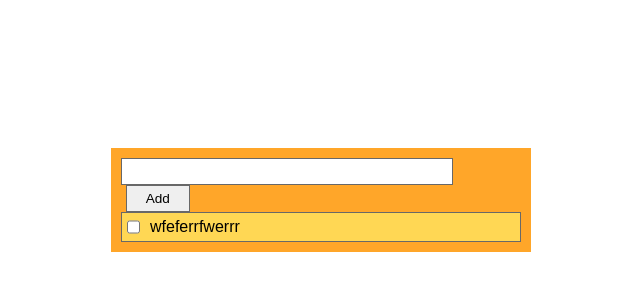
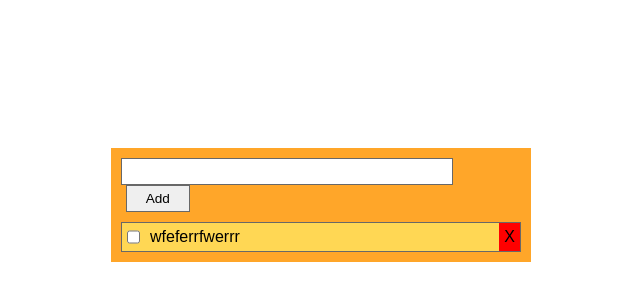
Before and after one commit to Sheetfan/A-checklist, a plain HTML site: page index.html in a window 1280 px wide. Shown: the part 52-352 px from the top of the page, without its empty margins (319-959 px from the left). Drawn offline with Linux system fonts and the light colour scheme.

Commit message:
added the close button and it styling

```diff
--- a/checklist.js
+++ b/checklist.js
@@ -0,0 +1,3 @@
+let textbox = document.querySelector("#input-bar");
+let addBtn = document.querySelector("#enter-button");
+let taskGroup = document.querySelector("#list");
--- a/index.html
+++ b/index.html
@@ -9,13 +9,15 @@
 </head>
 <body>
     <div id = "contaner">
-        <div id = "search-area"><input type="text" id = "input-bar"><button id = "enter-button">Add</button></div>
-        <div id = "list">
+        <div id = "search-area">
+            <input type="text" id = "input-bar"/><button id = "enter-button">Add</button>
+        </div>
+        <div id = "list" style = " position:relative; ">
             <div class="task-bar">
                 <input type="checkbox" class = "check-box">
                 wfeferrfwerrr
+                <div class = "close">X</div>
             </div>
-
         </div>
     </div>
     <script src = "checklist.js"></script>
--- a/style.css
+++ b/style.css
@@ -24,6 +24,7 @@ body{
 
 #search-area{
     width: 100%;
+    margin-bottom: 10px;
 }
 
 #input-bar{
@@ -47,8 +48,21 @@ body{
     border: 0.0625rem rgb(104, 104, 104) solid;
     padding: 0.3125rem;
     display: flex;
+
 }
 
+.close{
+    position: absolute;
+    right: 1px;
+    top: 1px;
+    background: red;
+    padding: inherit;
+    text-align: center;
+}
+.close:hover{
+    background: rgb(255, 73, 73);
+    color: rgb(185, 185, 185);
+}
 .check-box{
     margin-right:0.625rem;
 }
```
